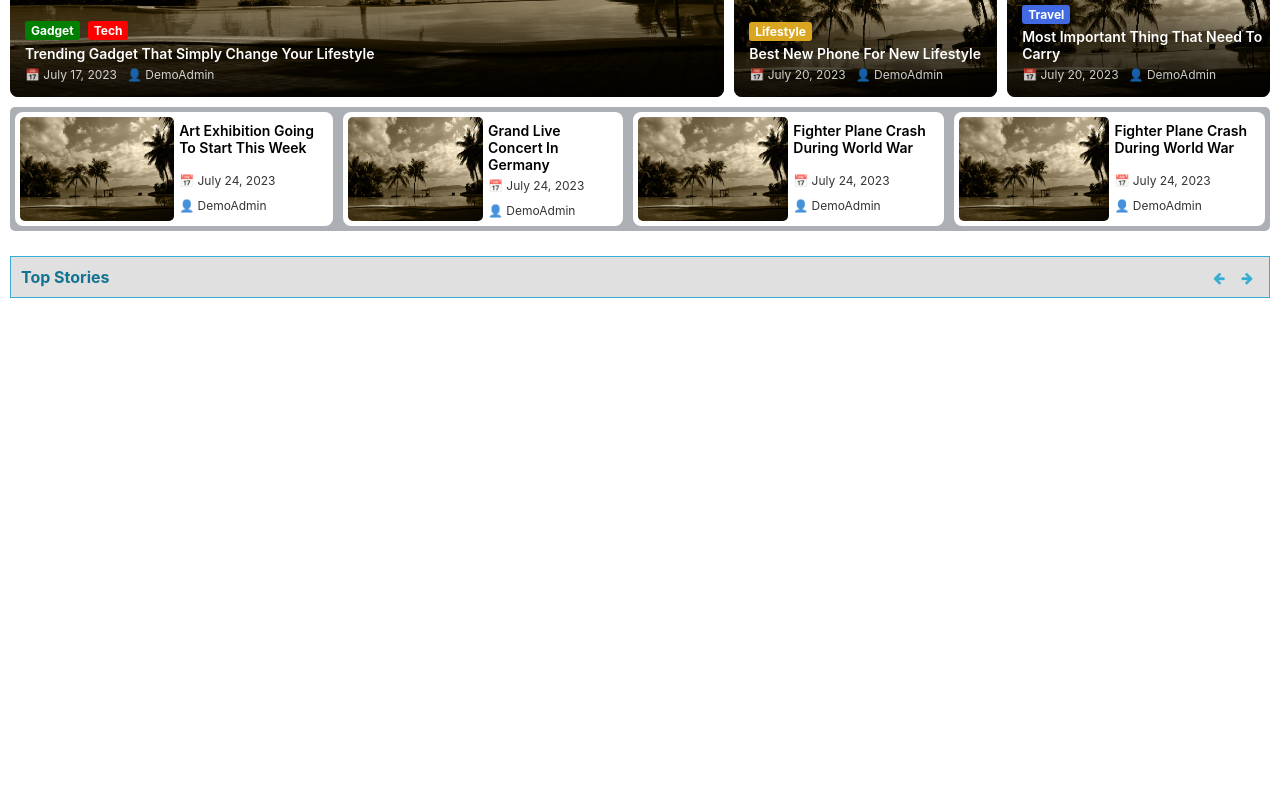
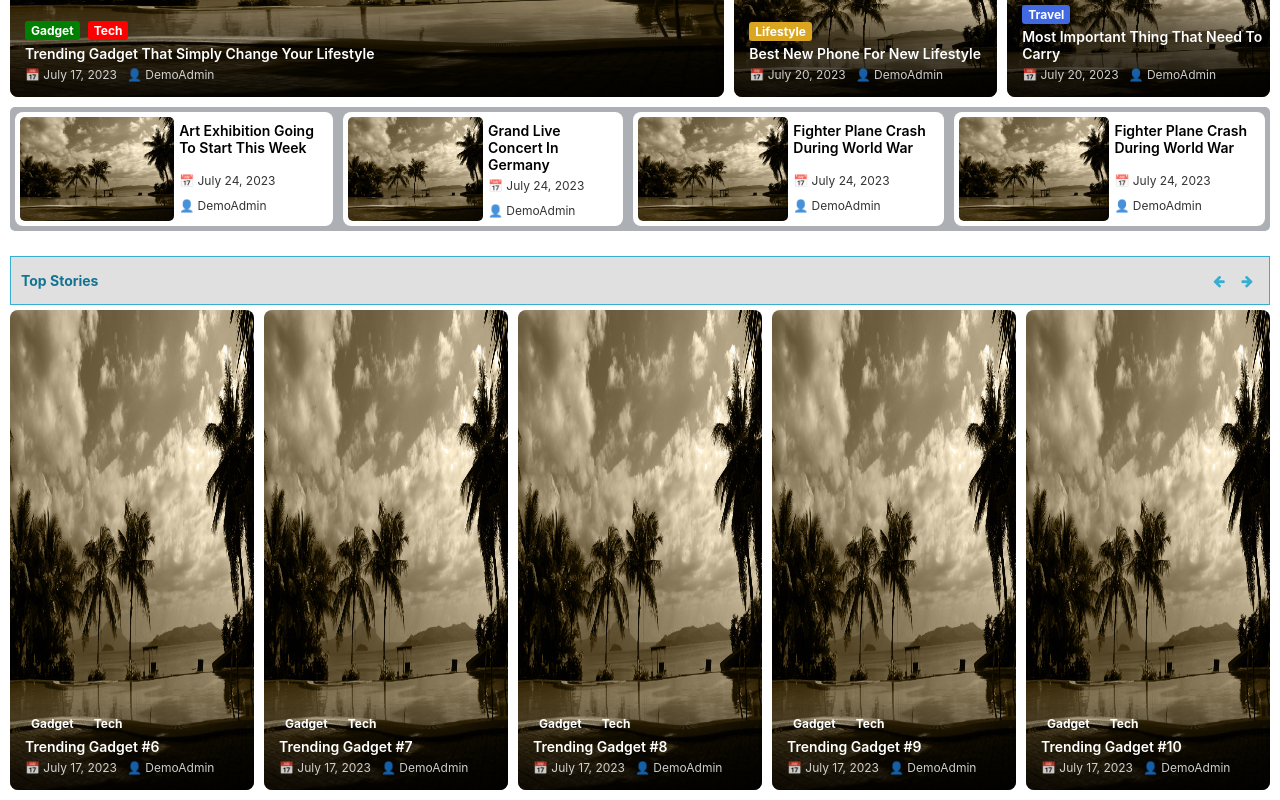
Before and after one commit to AMQL3it/newsportal, a React (Create React App) app in the folder web/: page / in a window 1280 px wide. Shown: the part 531-1331 px from the top of the page. Before the commit the page ends 844 px from the top, so only its background shows below. Built offline with nearby package versions, Linux system fonts and the light colour scheme.

Commit message:
feature/add-story-card

```diff
--- a/web/src/components/StoryContainer.jsx
+++ b/web/src/components/StoryContainer.jsx
@@ -1,15 +1,72 @@
-import React from "react";
+import React, { useEffect, useRef, useState } from "react";
 import style from "../styles/StoryContainer.module.css";
-// import image from "../assets/cover.png"
+import image from "../assets/background.png"; // Sample image
+
+const mockStories = Array.from({ length: 20 }, (_, i) => ({
+    id: i + 1,
+    title: `Trending Gadget #${i + 1}`,
+    tags: ["Gadget", "Tech"],
+    date: "📅 July 17, 2023",
+    author: "👤 DemoAdmin",
+    image: image,
+}));
 
 const StoryContainer = () => {
+    const [currentIndex, setCurrentIndex] = useState(0);
+    const [cardsPerView, setCardsPerView] = useState(4);
+    const intervalRef = useRef(null);
+
+    // Responsive card count
+    useEffect(() => {
+        const handleResize = () => {
+            const width = window.innerWidth;
+            if (width >= 1200) setCardsPerView(5);
+            else if (width >= 768) setCardsPerView(4);
+            else setCardsPerView(2);
+        };
+
+        handleResize(); // Initial
+        window.addEventListener("resize", handleResize);
+        return () => window.removeEventListener("resize", handleResize);
+    }, []);
+
+    // Auto slide every 5 seconds
+    useEffect(() => {
+        startAutoSlide();
+        return () => stopAutoSlide();
+    }, [currentIndex, cardsPerView]);
+
+    const startAutoSlide = () => {
+        stopAutoSlide();
+        intervalRef.current = setInterval(() => {
+            handleNext();
+        }, 5000);
+    };
+
+    const stopAutoSlide = () => {
+        if (intervalRef.current) clearInterval(intervalRef.current);
+    };
+
     const handlePrev = () => {
-        console.log("Prev");
-    }
+        stopAutoSlide();
+        const newIndex = (currentIndex - cardsPerView + mockStories.length) % mockStories.length;
+        setCurrentIndex(newIndex);
+        startAutoSlide();
+    };
 
     const handleNext = () => {
-        console.log("Next");
-    }
+        stopAutoSlide();
+        const newIndex = (currentIndex + cardsPerView) % mockStories.length;
+        setCurrentIndex(newIndex);
+        startAutoSlide();
+    };
+
+    const getVisibleStories = () => {
+        const end = currentIndex + cardsPerView;
+        if (end <= mockStories.length) return mockStories.slice(currentIndex, end);
+        return [...mockStories.slice(currentIndex), ...mockStories.slice(0, end - mockStories.length)];
+    };
+
     return (
         <div className={style.storyContainer}>
             <div className={style.titleLine}>
@@ -29,8 +86,27 @@ const StoryContainer = () => {
                     </ul>
                 </div>
             </div>
-            <div className={style.story}>
 
+            <div className={`${style.storyContent} storySlider`}>
+                {getVisibleStories().map((story) => (
+                    <div key={story.id} className={style.storyCard}>
+                        <img src={story.image} alt="featured" />
+                        <div className={style.overlay}>
+                            <div className={style.tags}>
+                                {story.tags.map((tag, idx) => (
+                                    <span key={idx} className={`${style.tag} ${style[tag.toLowerCase()]}`}>
+                                        {tag}
+                                    </span>
+                                ))}
+                            </div>
+                            <h2 className={style.title}>{story.title}</h2>
+                            <div className={style.metah}>
+                                <span>{story.date}</span>
+                                <span>{story.author}</span>
+                            </div>
+                        </div>
+                    </div>
+                ))}
             </div>
         </div>
     );
--- a/web/src/styles/StoryContainer.module.css
+++ b/web/src/styles/StoryContainer.module.css
@@ -22,7 +22,6 @@
     font-weight: bold;
 }
 
-
 .arrow  ul {
     margin: 0;
     list-style: none;
@@ -41,8 +40,68 @@
     color: var(--header-body-color);
 }
 
-.story {
+.storyContent {
     display: flex;
-    flex-direction: column;
-    gap: 5px;
+    gap: 10px;
 }
+
+.storyCard {
+    height: 60vh;
+  position: relative;
+  border-radius: 8px;
+  overflow: hidden;
+}
+
+.storyCard img{
+  width: 100%;
+  height: 100%;
+  display: block;
+}
+
+.overlay {
+    position: absolute;
+    bottom: 0;
+    background: linear-gradient(to top, rgba(0,0,0,0.8), transparent);
+    color: white;
+    padding: 15px;
+    width: 100%;
+}
+
+.tags {
+    display: flex;
+    gap: 8px;
+    margin-bottom: 5px;
+}
+
+.tag {
+    font-size: 12px;
+    padding: 2px 6px;
+    border-radius: 3px;
+    font-weight: bold;
+    color: white;
+}
+
+.green { background: green; }
+.red { background: red; }
+.orange { background: orange; }
+.pink { background: deeppink; }
+.yellow { background: goldenrod; }
+.blue { background: royalblue; }
+
+.title {
+    font-size: 14px;
+    font-weight: 600;
+    margin: 5px 0;
+}
+
+.metah {
+    font-size: 12px;
+    display: flex;
+    /* justify-content: center; */
+    gap: 10px;
+    opacity: 0.8;
+}
+
+.storySlider {
+    transition: transform 0.5s ease-in-out;
+}
```
